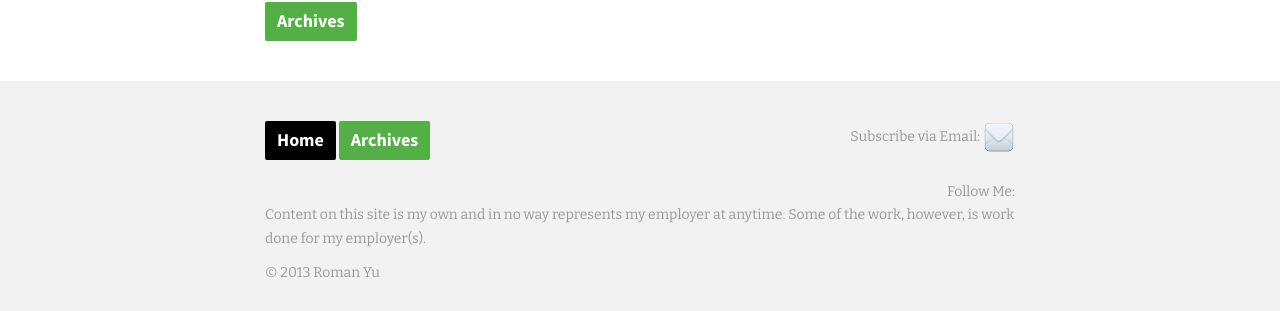
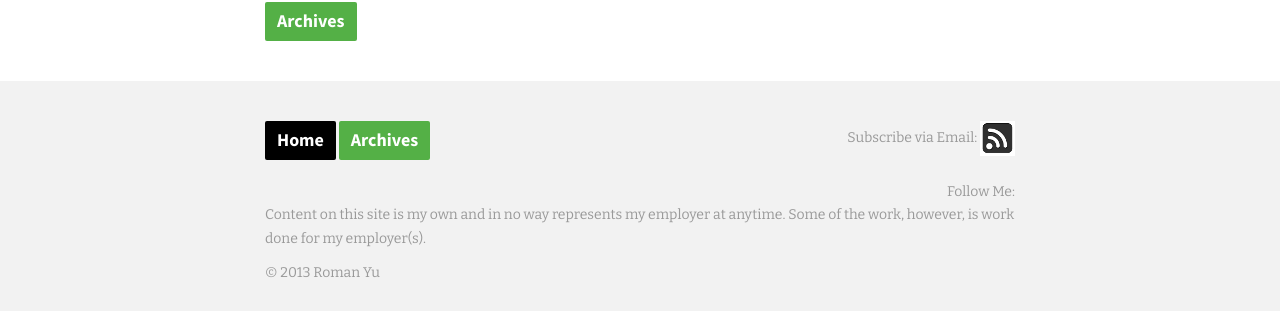
Before and after one commit to RomanYu/romanyu.github.com.bak, a Jekyll site: the page built from index.md, in a window 1280 px wide. Shown: the part 1031-1342 px from the top of the page. Built offline with Jekyll 4.4.1, drawn with Linux system fonts in a browser that asks for light colours; Markdown is read by kramdown in place of the engine named in the settings; comment, search, counter and statistics services are not loaded.

Commit message:
modify rss

```diff
--- a/_includes/footer.html
+++ b/_includes/footer.html
@@ -10,8 +10,8 @@
 	<span class="jiathis_txt">Subscribe via Email: </span>
 	<!--以下是QQ邮件列表订阅嵌入代码-->
 	<a target="_blank" href="http://shellfish.cn/atom.xml">
-		<img border="0" alt="订阅我们的精彩内容"
-		src="http://shellfish.cn/img/web/mail.png" />
+		<img border="0" alt="订阅我的精彩内容"
+		src="http://shellfish.cn/img/web/rss_ico.png" />
 	</a>
 <!--	<a title = "填写您的邮件地址，订阅我们的精彩内容：" target="_blank" href="http://list.qq.com/cgi-bin/qf_invite?id=5a85167371b46933d0bc4c34fafde1c321e818e66b8c6a1f">
 		<img border="0" alt="填写您的邮件地址，订阅我们的精彩内容："
```
Also changed, not shown: img/web/rss_ico.png (added).
